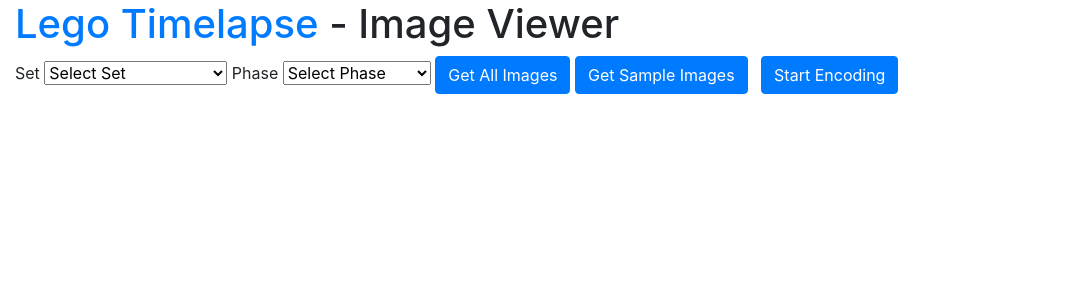
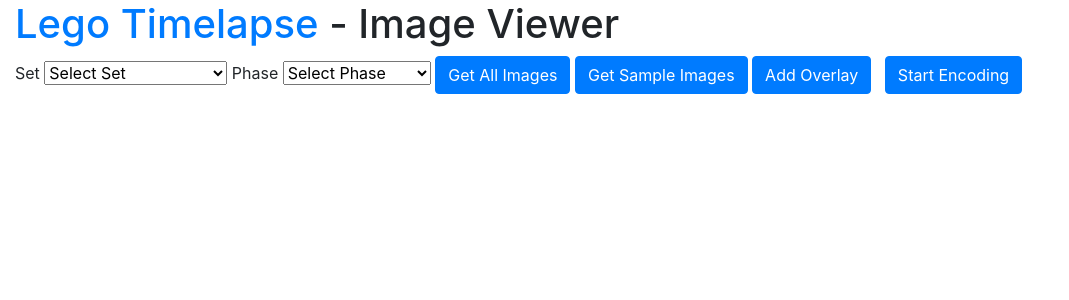
Before and after one commit to sco-pi/bricklapse, a FastAPI app: page /images in a window 1280 px wide. Shown: the top 300 px of the page, without its empty margins (0-1069 px from the left). Run offline with FastAPI, Linux system fonts and the light colour scheme; data that the repository does not hold is empty; some libraries are stand-ins or nearby versions.

Commit message:
Add overlay functionality to images in imageview template

```diff
--- a/templates/imageview.html
+++ b/templates/imageview.html
@@ -36,6 +36,8 @@
       <button id="get_images" class="btn btn-primary">Get All Images</button>
       <!-- Button to get first, middle, and last 5 images -->
       <button id="get_sample_images" class="btn btn-primary">Get Sample Images</button>
+      <!-- Button to add overlay to all visible images -->
+      <button id="add_overlay" class="btn btn-primary">Add Overlay</button>
       &nbsp;
       <!-- Button to start encoding -->
       <button id="start_encoding" class="btn btn-primary">Start Encoding</button>
@@ -158,6 +160,68 @@
       alert('Encoding started');
     });
   });
+
+  // Overlay green bounding box on image to show the area that will be cropped for encoding
+  // This should be 4x5 aspect ratio in the center of the image
+  function overlayBoundingBox(image) {
+    var canvas = document.createElement('canvas');
+    var ctx = canvas.getContext('2d');
+    var width = image.width;
+    var height = image.height;
+    var aspect_ratio = 4 / 5;
+
+    // Draw the base image on the canvas
+    canvas.width = width;
+    canvas.height = height;
+    ctx.drawImage(image, 0, 0, width, height);
+
+    // Calculate the size of the bounding box
+    var box_width = width;
+    var box_height = box_width / aspect_ratio;
+    if (box_height > height) {
+      box_height = height;
+      box_width = box_height * aspect_ratio;
+    }
+
+    // Calculate the position of the bounding box
+    var box_x = (width - box_width) / 2;
+    var box_y = (height - box_height) / 2;
+
+    // Draw the bounding box
+    ctx.strokeStyle = 'green';
+    ctx.lineWidth = 5;
+    ctx.strokeRect(box_x, box_y, box_width, box_height);
+
+    // Replace the image with the canvas
+    image.parentNode.replaceChild(canvas, image);
+
+    // Add the image to the canvas
+    canvas.appendChild(image);
+  }
+
+  // Remove the overlay from the image
+  function removeOverlay(image) {
+    var canvas = image.parentNode;
+    canvas.parentNode.replaceChild(image, canvas);
+  }
+
+  // Add the overlay to all visible images when the add_overlay button is clicked
+  document.getElementById('add_overlay').addEventListener('click', function() {
+    // If the text of the button is "Remove Overlay", remove the overlay from all images
+    var addOrRemove = document.getElementById('add_overlay').innerHTML == 'Add Overlay';
+
+    var images = document.getElementById('images').getElementsByTagName('img');
+    for (var i = 0; i < images.length; i++) {
+      if (addOrRemove) {
+        overlayBoundingBox(images[i]);
+      } else {
+        removeOverlay(images[i]);
+      }
+    }
+
+    // Update the button text to reflect the action that will be taken next
+    document.getElementById('add_overlay').innerHTML = addOrRemove ? 'Remove Overlay' : 'Add Overlay';
+  });
 </script>
 
 </body>
```
